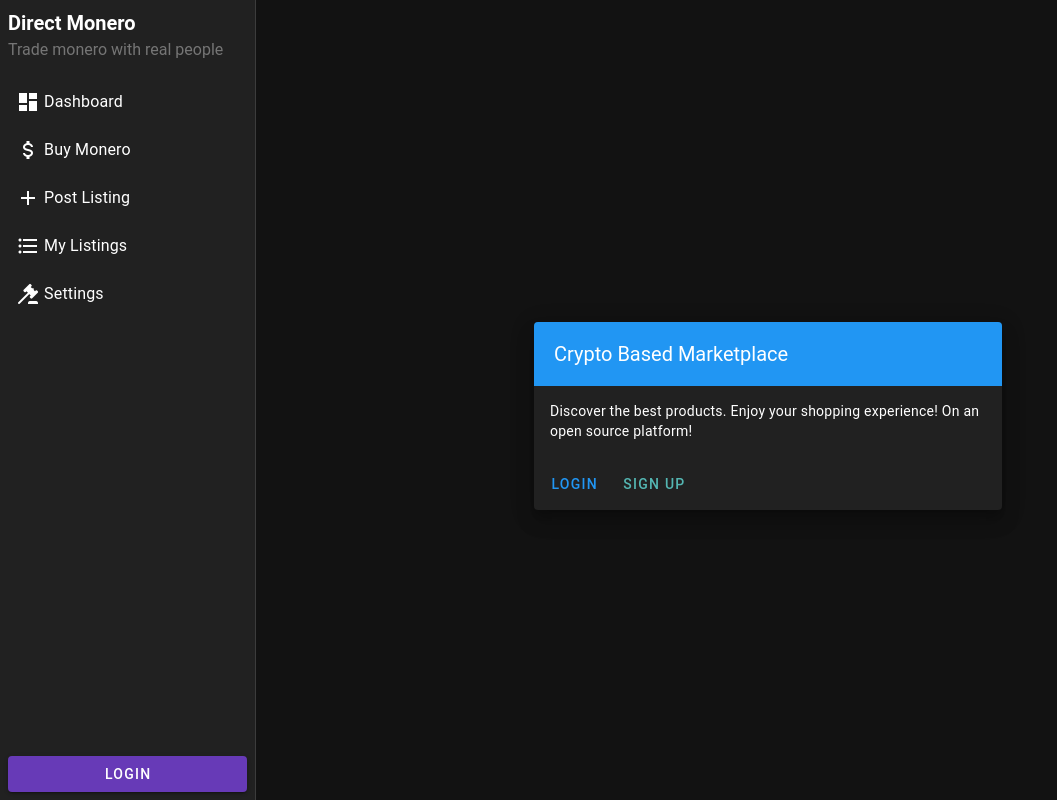
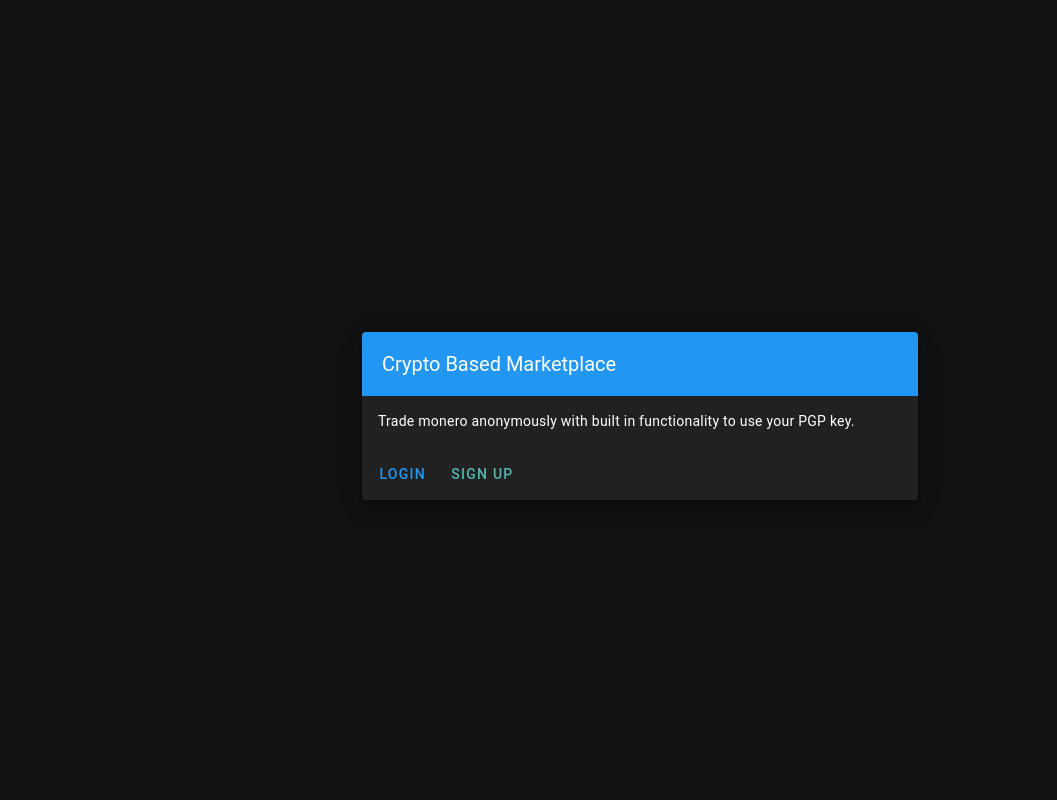
Before and after one commit to librelol/Crypto-Market-Frontend, a Vue app: page / in a window 1280 px wide. Shown: the whole page, without its empty margins (0-1057 px from the left). Built offline with nearby package versions, Linux system fonts and the light colour scheme; no server answers.

Commit message:
Prevented accessing non-public pages
Mostly prevented navigating the website if you lack a valid token, and reworded the front page.

```diff
--- a/src/components/Siderbar.vue
+++ b/src/components/Siderbar.vue
@@ -54,7 +54,7 @@
     logout() {
       // Add your logout logic here
       localStorage.removeItem('token'); // Remove token from localStorage
-      this.$router.push('/login'); // Redirect to login page
+      this.$router.push('/'); // Redirect to login page
     },
     login() {
       // Add your login logic here
--- a/src/layouts/default.vue
+++ b/src/layouts/default.vue
@@ -1,8 +1,10 @@
 <template>
   <v-app>
     <v-main>
-      <Siderbar></Siderbar>
-      <v-container style="overflow-y: auto; height: 100vh;">
+      <template v-if="!hideSidebar">
+        <Siderbar></Siderbar>
+      </template>
+      <v-container style="overflow-y: hidden; height: 100vh;">
         <router-view />
       </v-container>
     </v-main>
@@ -10,5 +12,19 @@
 </template>
 
 <script setup>
-  //
+import { useRoute, useRouter } from 'vue-router';
+import { computed, watch } from 'vue';
+
+const route = useRoute();
+const router = useRouter();
+const hiddenSidebarPaths = ['/', '/login', '/register']; // Add paths where sidebar should not be shown
+
+const hideSidebar = computed(() => hiddenSidebarPaths.includes(route.path));
+
+// Watch for route changes and redirect if the path is not in hiddenSidebarPaths
+watch(route, (newRoute) => {
+  if (!hiddenSidebarPaths.includes(newRoute.path)) {
+    router.push('/');
+  }
+});
 </script>
--- a/src/pages/index.vue
+++ b/src/pages/index.vue
@@ -8,7 +8,11 @@
               <v-toolbar-title>Crypto Based Marketplace</v-toolbar-title>
             </v-toolbar>
             <v-card-text>
-              <p>Discover the best products. Enjoy your shopping experience! On an open source platform!</p>
+              <p>Trade monero anonymously with built in functionality to use your PGP key.</p>
+              <!-- <p>
+                For more information, read our
+                <a href="/writeup" style="color: #1976d2; text-decoration: none;">writeup</a>.
+              </p> -->
             </v-card-text>
             <v-card-actions>
               <v-btn color="primary" @click="goToLogin">Login</v-btn>
```
